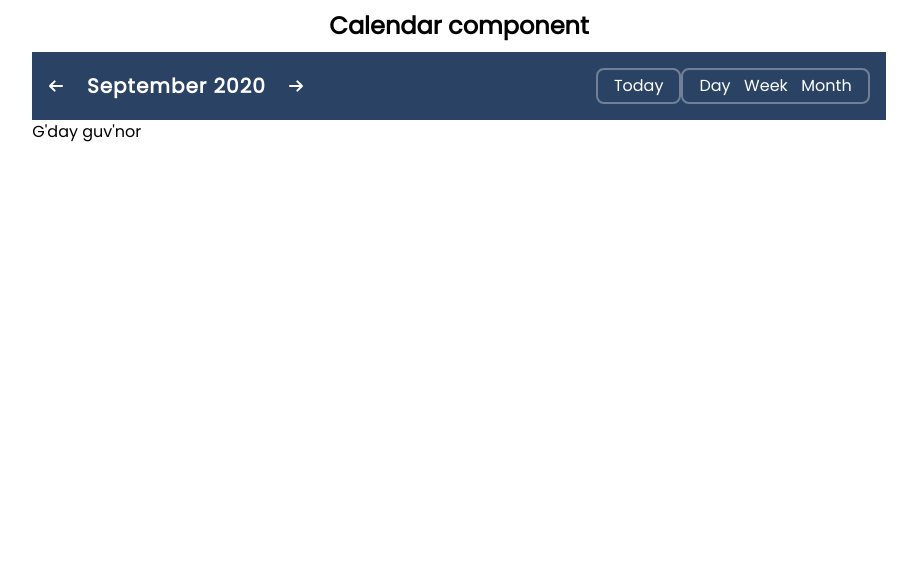
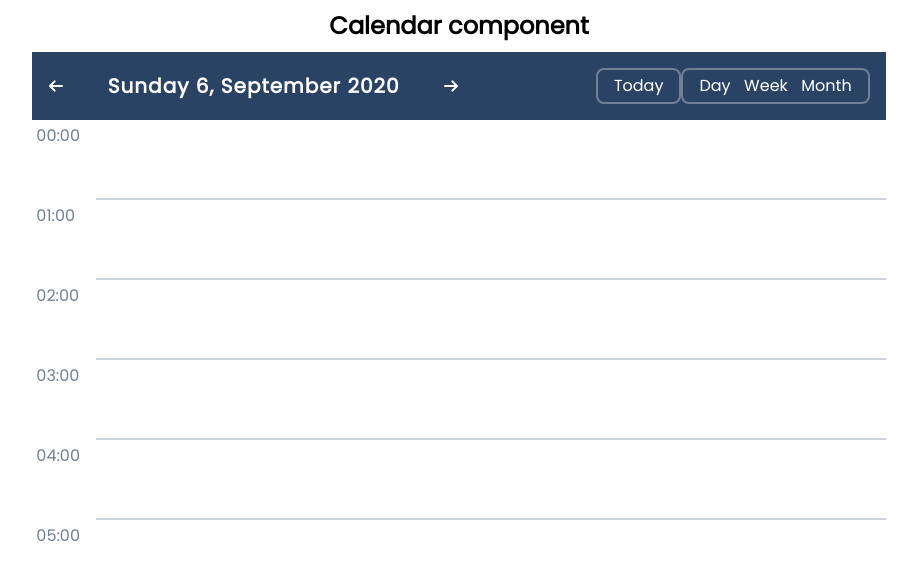
Before and after one commit to hipstermojo/svelte_calendar, a Svelte app: page / in a window 1280 px wide. Both pictures are taken after a click on the element "Day". Shown: the top 580 px of the page, without its empty margins (181-1098 px from the left). Built offline with nearby package versions, Linux system fonts and the light colour scheme.

Commit message:
Add basic day view
Add custom rendering of the current date for different views

```diff
--- /dev/null
+++ b/src/components/CalendarDay.svelte
@@ -0,0 +1,14 @@
+<div>
+  <div class="h-102 overflow-y-scroll">
+    {#each { length: 24 } as _, i}
+      <div class="flex w-full h-20">
+        <div class="h-full w-16">
+          <p class="sticky top-0 p-1 text-gray-600">
+            {i.toString().padStart(2, '0')}:00
+          </p>
+        </div>
+        <div class="h-full flex-auto border-gray-400 border-b-2" />
+      </div>
+    {/each}
+  </div>
+</div>
--- a/src/components/CalendarHeader.svelte
+++ b/src/components/CalendarHeader.svelte
@@ -5,15 +5,43 @@
   export let selectedDate: Dayjs;
 
   const today = dayjs();
+  const renderFormat = {
+    day: "dddd D, MMMM YYYY",
+    month: "MMMM YYYY",
+  };
+
   const toggleDate = (step: number) =>
     (selectedDate = selectedDate.add(step, $tab));
 
   const toggleToday = () => (selectedDate = today);
 
-  $: selectedMonth = selectedDate.format("MMMM YYYY");
+  $: renderDate = (): string => {
+    if ($tab == "week") {
+      const weekday: number = selectedDate.weekday();
+      // Refactor into util function
+      const mondayThisWeek: Dayjs =
+        weekday == 0
+          ? selectedDate.subtract(6, "day")
+          : selectedDate.subtract(weekday - 1, "day");
+      const sundayThisWeek: Dayjs = mondayThisWeek.add(6, "day");
+      const isSameMonth = mondayThisWeek.month() == sundayThisWeek.month();
+      return `${mondayThisWeek.format("MMMM")} ${mondayThisWeek.format(
+        "DD"
+      )} - ${
+        isSameMonth ? "" : sundayThisWeek.format("MMMM")
+      } ${sundayThisWeek.format("DD")}, ${sundayThisWeek.format("YYYY")}`;
+    } else {
+      return selectedDate.format(renderFormat[$tab]);
+    }
+  };
 </script>
 
 <style>
+  @screen md {
+    .expanded-view {
+      @apply w-1/2;
+    }
+  }
 </style>
 
 <!-- This component displays 2 things:
@@ -23,7 +51,9 @@
 <div class="bg-blue-900 text-white p-4 md:flex md:justify-between">
   <!-- One div contains the month currently being rendered
         as well as controls to go forward and backward-->
-  <div class="w-full md:w-64 flex justify-between items-center">
+  <div
+    class="w-full md:w-64 flex justify-between items-center"
+    class:expanded-view={$tab != 'month'}>
     <svg
       on:click={() => toggleDate(-1)}
       class="hidden md:block w-4 h-4 cursor-pointer"
@@ -36,7 +66,7 @@
         stroke-width="3"
         d="M10 19l-7-7m0 0l7-7m-7 7h18" /></svg>
     <p class="w-1/2 font-bold tracking-wider md:w-auto md:text-xl">
-      {selectedMonth}
+      {renderDate()}
     </p>
     <svg
       on:click={() => toggleDate(-1)}
--- a/src/components/CalendarMonth.svelte
+++ b/src/components/CalendarMonth.svelte
@@ -8,6 +8,7 @@
   import CalendarMonthDayItem from "./CalendarMonthDayItem.svelte";
   import CalendarWeek from "./CalendarWeek.svelte";
   import { tab } from "../stores";
+  import CalendarDay from "./CalendarDay.svelte";
 
   dayjs.extend(weekday);
   dayjs.extend(weekOfYear);
@@ -95,6 +96,6 @@
   {:else if $tab == 'week'}
     <CalendarWeek {selectedDate} />
   {:else if $tab == 'day'}
-    <p>G'day guv'nor</p>
+    <CalendarDay />
   {/if}
 </div>
--- a/src/components/CalendarWeek.svelte
+++ b/src/components/CalendarWeek.svelte
@@ -1,9 +1,7 @@
 <script lang="ts">
   import { today } from "../stores";
-  import dayjs, { Dayjs } from "dayjs";
-  import weekday from "dayjs/plugin/weekday";
+  import type { Dayjs } from "dayjs";
   import type { formats } from "dayjs/locale/*";
-  dayjs.extend(weekday);
 
   export let selectedDate: Dayjs;
 
```
